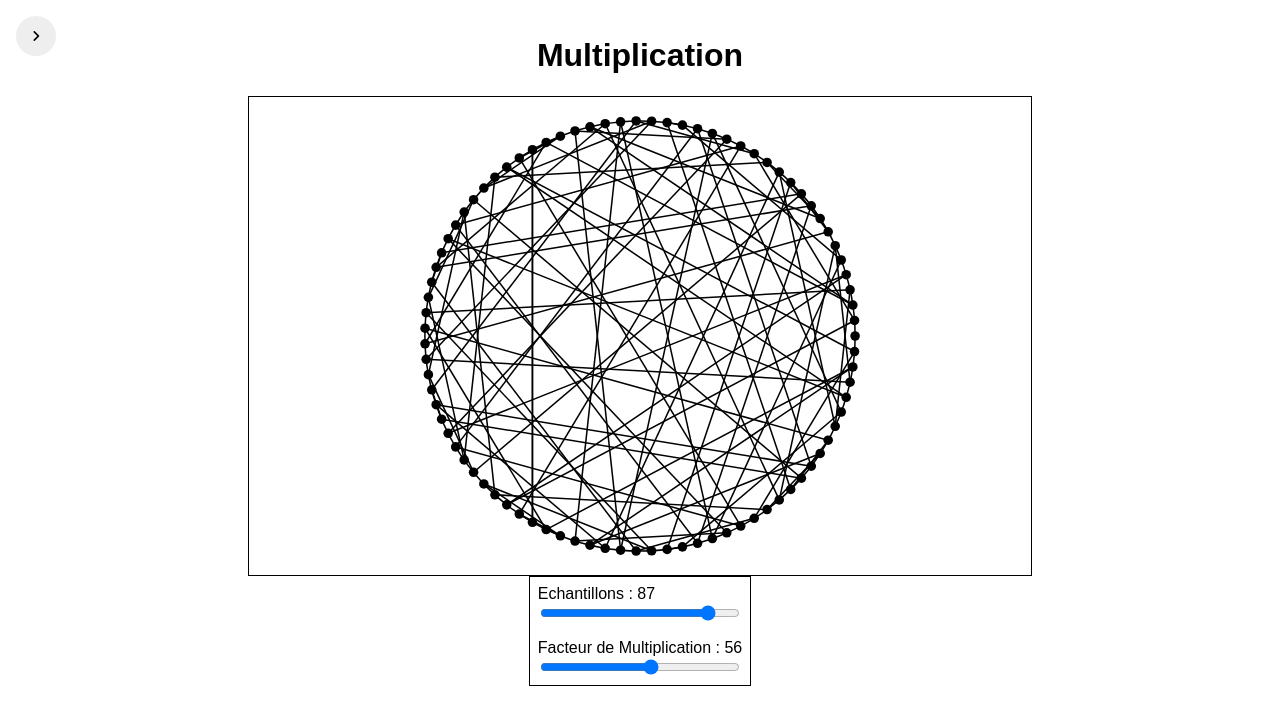
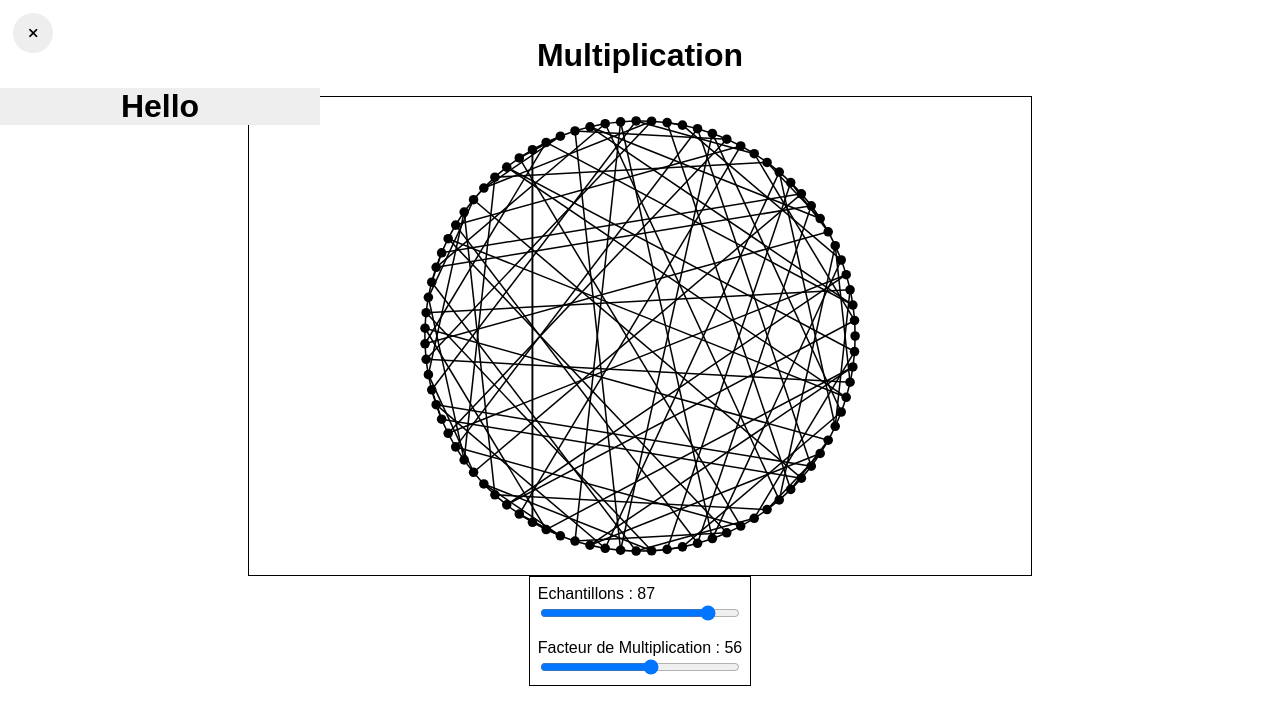
Before and after one commit to jlg-formation/htm-sept-2023, a website with bundled scripts: page index.html in a window 1280 px wide. Both pictures are taken after a click on the button 36 px from the left and 36 px from the top of the page. Built offline with nearby package versions, Linux system fonts and the light colour scheme.

Commit message:
dev: added panel

```diff
--- /dev/null
+++ b/Sidesheet.js
@@ -0,0 +1,29 @@
+import { $ } from "./misc.js";
+
+export class Sidesheet {
+  isOpen = false;
+  constructor() {
+    this.render();
+    this.setActions();
+  }
+
+  render() {
+    const iElt = $("div.sidesheet div.button button i");
+    iElt.className =
+      "fa-solid " + (this.isOpen ? "fa-times" : "fa-angle-right");
+    const panelElt = $("div.sidesheet div.panel");
+    console.log("panelElt: ", panelElt);
+    panelElt.className = "panel " + (this.isOpen ? "open" : "");
+  }
+
+  setActions() {
+    const btnElt = $("div.sidesheet div.button button");
+    console.log("btnElt: ", btnElt);
+    btnElt.addEventListener("click", () => {
+      console.log("je clique");
+      this.isOpen = !this.isOpen;
+      console.log("this.isOpen: ", this.isOpen);
+      this.render();
+    });
+  }
+}
--- a/index.html
+++ b/index.html
@@ -24,6 +24,9 @@
           <i class="fa-solid fa-angle-right"></i>
         </button>
       </div>
+      <div class="panel">
+        <h1>Hello</h1>
+      </div>
     </div>
     <main>
       <h1>Multiplication</h1>
--- a/main.js
+++ b/main.js
@@ -1,5 +1,6 @@
 import { Panel } from "./Panel.js";
 import { Command } from "./Command.js";
+import { Sidesheet } from "./Sidesheet.js";
 
 const config = {
   samples: 87,
@@ -16,3 +17,5 @@ command.onUpdate((newConfig) => {
   panel.setConfig(newConfig);
   panel.draw();
 });
+
+new Sidesheet();
--- a/sidesheet.css
+++ b/sidesheet.css
@@ -1,10 +1,11 @@
 div.sidesheet {
   position: absolute;
-  top: 1em;
-  left: 1em;
+  top: 0;
+  left: 0;
 }
 
 div.sidesheet div.button button {
+  margin: 1em;
   background: #eee;
   border: none;
   width: 3em;
@@ -20,3 +21,15 @@ div.sidesheet div.button button:hover {
 div.sidesheet div.button button:active {
   background: #ccc;
 }
+
+div.sidesheet div.panel {
+  background-color: #eee;
+  width: 20em;
+  position: relative;
+  left: -20em;
+  transition: all 100ms;
+}
+
+div.sidesheet div.panel.open {
+  left: 0;
+}
```
